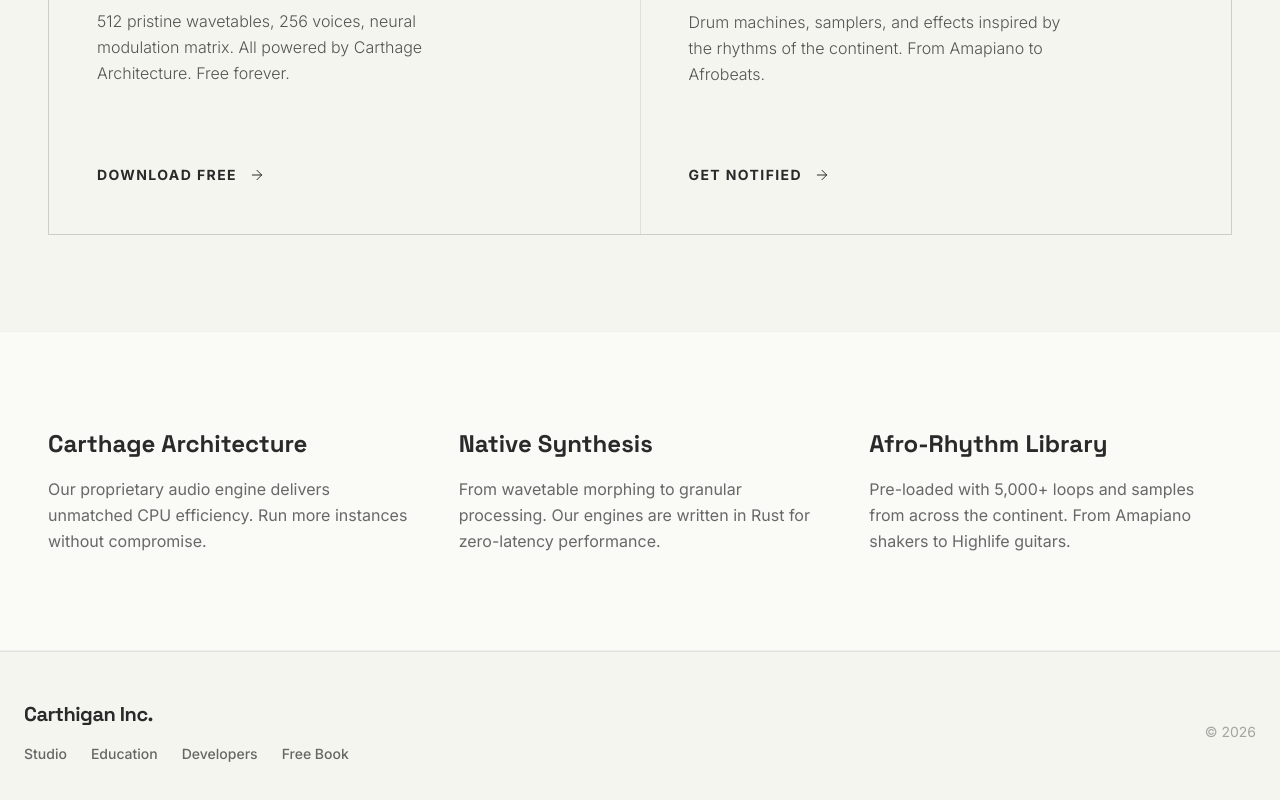
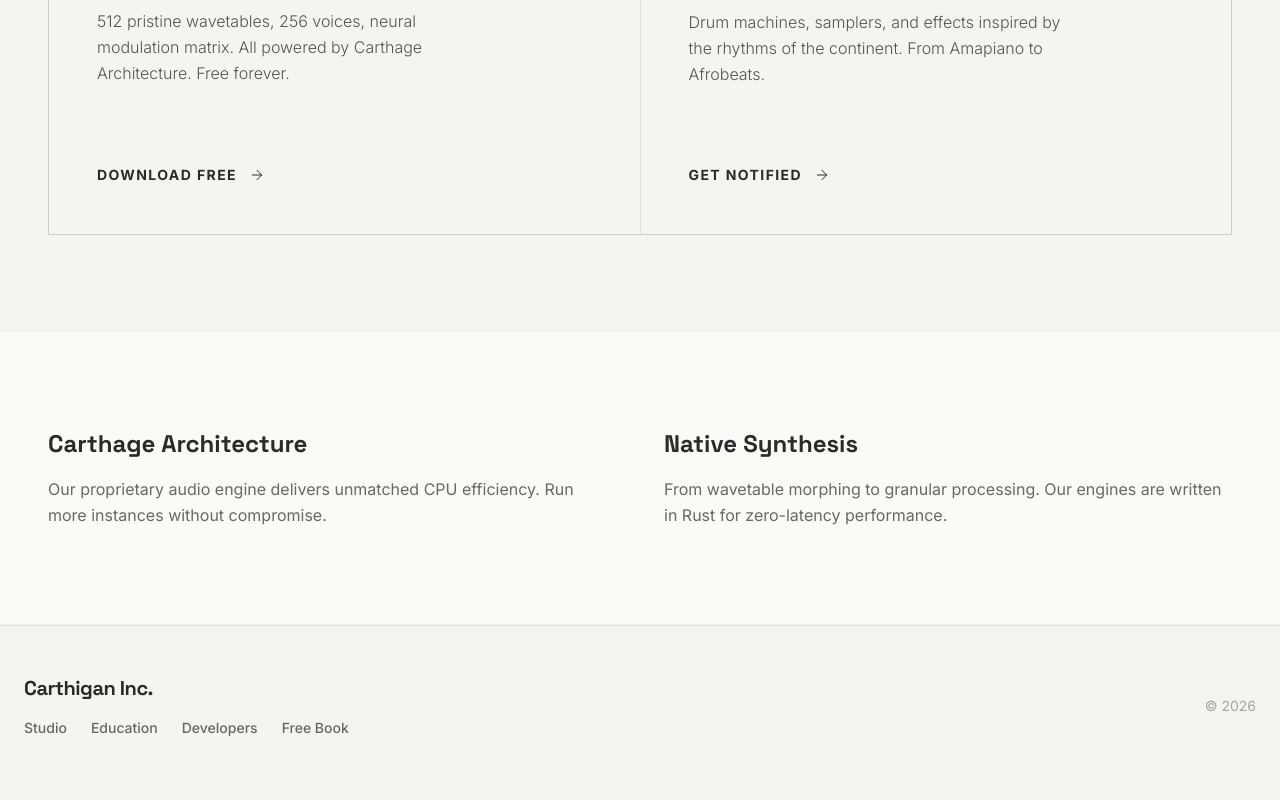
Before and after one commit to Carthigan-Open-Source/carthigan, a SvelteKit app: page /studio in a window 1280 px wide. Shown: the part 935-1735 px from the top of the page. Built offline with nearby package versions, Linux system fonts and the light colour scheme; no server answers.

Commit message:
chore: Remove Afro-Rhythm Library feature block from studio page

```diff
--- a/src/routes/studio/+page.svelte
+++ b/src/routes/studio/+page.svelte
@@ -186,7 +186,7 @@
   <section
     class="py-24 px-6 md:px-12 bg-white/50 border-y border-carthigan-charcoal/5"
   >
-    <div class="max-w-7xl mx-auto grid md:grid-cols-3 gap-12">
+    <div class="max-w-7xl mx-auto grid md:grid-cols-2 gap-12">
       <div class="space-y-4">
         <h3 class="text-2xl font-display font-bold">Carthage Architecture</h3>
         <p class="text-carthigan-charcoal/70 leading-relaxed">
@@ -199,13 +199,6 @@
         <p class="text-carthigan-charcoal/70 leading-relaxed">
           From wavetable morphing to granular processing. Our engines are
           written in Rust for zero-latency performance.
-        </p>
-      </div>
-      <div class="space-y-4">
-        <h3 class="text-2xl font-display font-bold">Afro-Rhythm Library</h3>
-        <p class="text-carthigan-charcoal/70 leading-relaxed">
-          Pre-loaded with 5,000+ loops and samples from across the continent.
-          From Amapiano shakers to Highlife guitars.
         </p>
       </div>
     </div>
```
